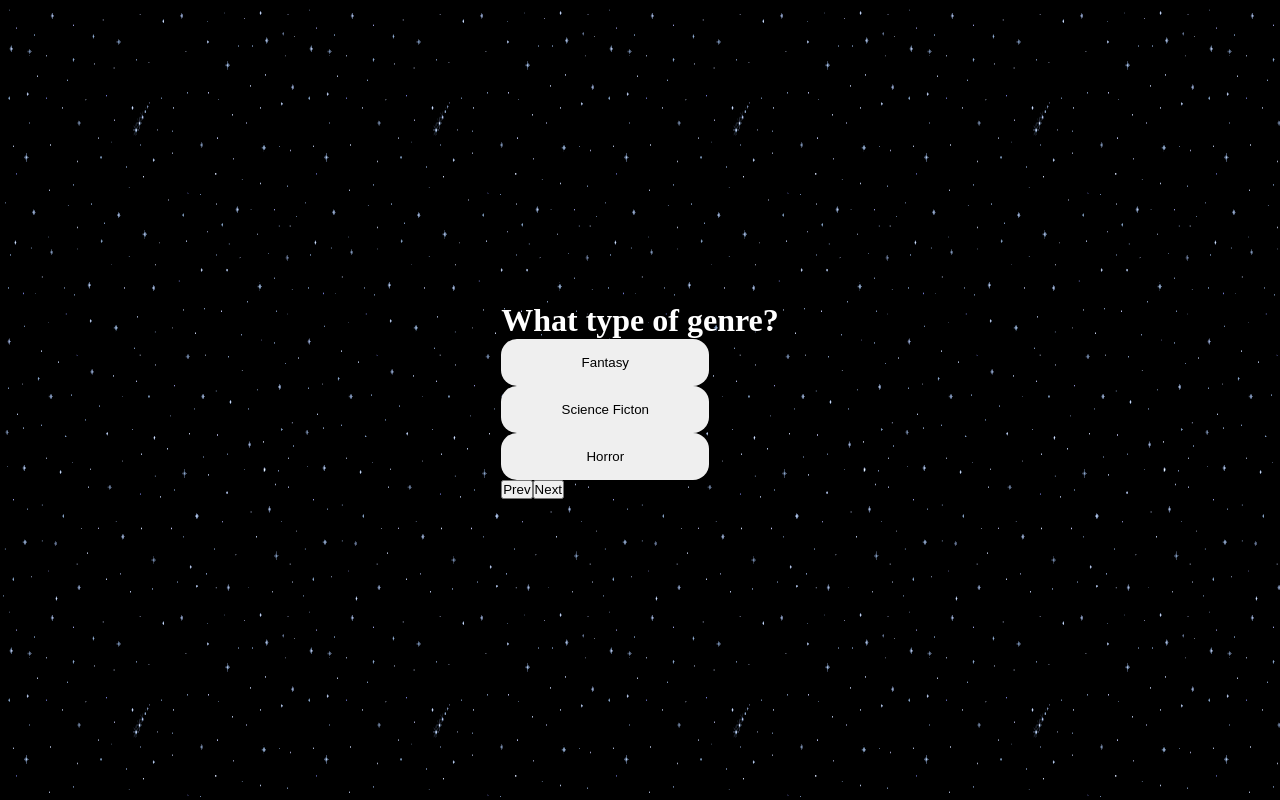
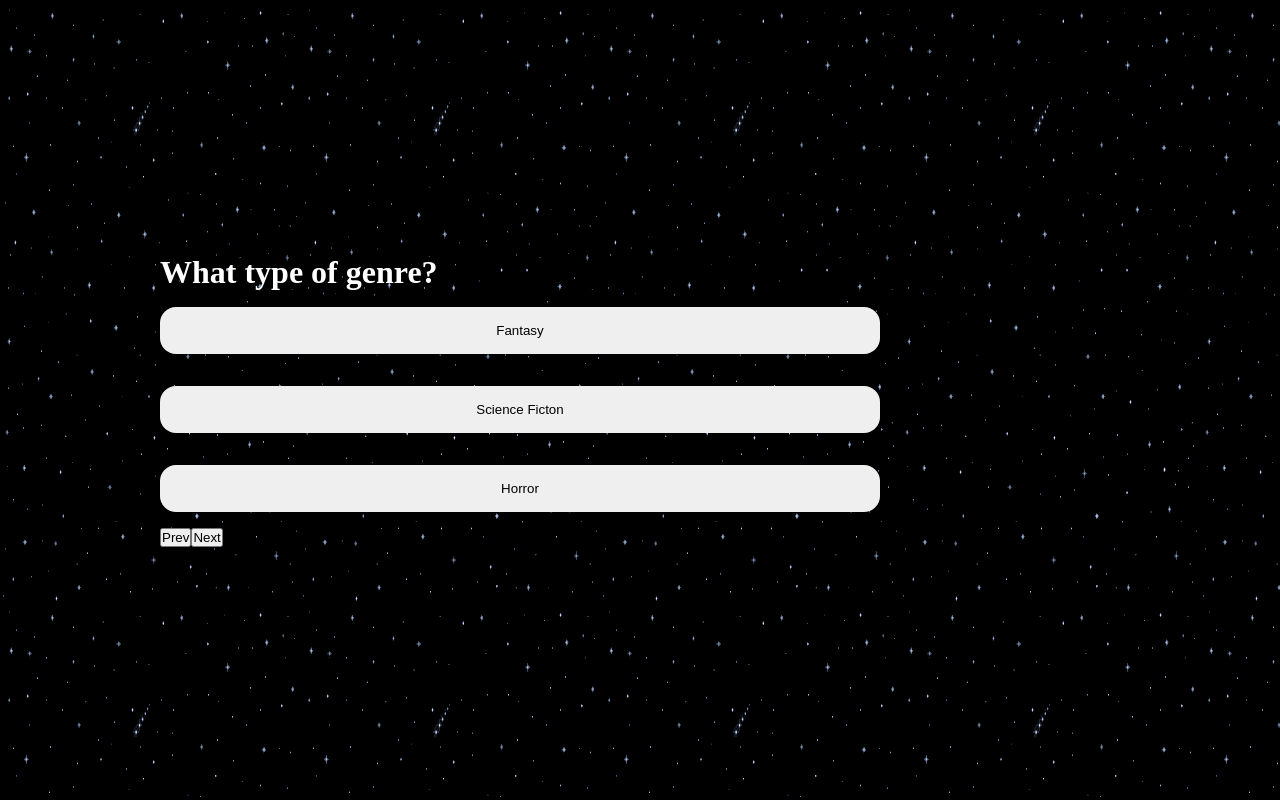
Before and after one commit to classAndrew/starprep, a React (Vite) app in the folder frontend/: page / in a window 1280 px wide. Built offline with nearby package versions, Linux system fonts and the light colour scheme.

Commit message:
Fixed grade report glitch

```diff
--- a/frontend/src/components/Form/Form.jsx
+++ b/frontend/src/components/Form/Form.jsx
@@ -7,6 +7,7 @@ import RecordPage from "./RecordPage.jsx";
 import GradingPage from "./GradingPage.jsx";
 import Script from "../Script.jsx";
 
+import "../../styles/Form.css";
 function Form() {
   const [step, setStep] = useState(1);
   const [form, setForm] = useState({
@@ -46,9 +47,9 @@ function Form() {
     switch (step) {
       case 1:
         // return <GradingPage />
-        return <Genre updateForm={updateForm} />;
+        return <Genre updateForm={updateForm} genre = {form.genre}/>;
       case 2:
-        return <Gender updateForm={updateForm} />;
+        return <Gender updateForm={updateForm} selectedGender ={form.gender}/>;
       case 3:
         return <Role updateForm={updateForm} />;
       case 4:
--- a/frontend/src/components/Form/GradingPage.jsx
+++ b/frontend/src/components/Form/GradingPage.jsx
@@ -1,6 +1,6 @@
 import React, { useState } from "react";
 import Sentence from "./Sentence.jsx";
-
+import "../../GradingPage.css";
 const GradingPage = (props) => {
   const [textProgress, setTextProgress] = useState(1);
   const texts = [
@@ -33,12 +33,12 @@ const GradingPage = (props) => {
   Object.keys(props.gradingResults).forEach((e) => {
     const score = {};
     props.gradingResults[e].forEach((emotion) => {
-        score[emotion.name] = emotion.score*100;
-    })
+      score[emotion.name] = emotion.score * 100;
+    });
     console.log(score);
     texts.push({
-        text: e,
-        score: score
+      text: e,
+      score: score,
     });
   });
 
@@ -72,7 +72,10 @@ const GradingPage = (props) => {
 
       <div style={styles.progressSection}>
         <h2>Progress Bars For: </h2>
-        <p>{texts[textProgress].text}</p>
+        <p
+        className="graded-text"
+
+        >{texts[textProgress].text}</p>
         {Object.entries(showProgressForText()).map(([key, value]) => {
           return (
             <div key={key} style={styles.progressBar}>
@@ -106,6 +109,7 @@ const GradingPage = (props) => {
 
 const styles = {
   container: {
+    color: "white",
     display: "flex",
     justifyContent: "space-between",
     padding: "20px",
@@ -113,10 +117,12 @@ const styles = {
   },
   textSection: {
     flex: 1,
+    width:"50%",
     paddingRight: "20px",
   },
   progressSection: {
     flex: 1,
+    width:"50%",
     paddingLeft: "20px",
   },
   progressBar: {
--- a/frontend/src/components/Form/Sentence.jsx
+++ b/frontend/src/components/Form/Sentence.jsx
@@ -1,6 +1,8 @@
+import "../../styles/Sentence.css";
+
 function Sentence({ sentence, index, updateProgressScore }) {
   return (
-    <div onMouseOver={() => updateProgressScore(index)}>
+    <div onMouseOver={() => updateProgressScore(index)} className="sentences">
       <p>{sentence}</p>
     </div>
   );
--- a/frontend/src/styles/Form.css
+++ b/frontend/src/styles/Form.css
@@ -1,25 +1,35 @@
-.form-header{
-    color:white;
+.form-header {
+  color: white;
   font-size: 2rem;
 }
 
-.form-btn-list{
+.form-btn-list {
   display: flex;
   flex-direction: column;
   justify-content: space-around;
+  > * {
+    margin: 1rem 0px 1rem 0px;
   }
-.form-btn{
-    padding:1rem;
+}
+.form-btn {
+  padding: 1rem;
   border-radius: 1rem;
-    border:0;
-    width:75%;
-
+  border: 0;
+  width: 75%;
 }
 
-.form-btn:hover{
+.form-btn:hover {
   cursor: pointer;
 }
 
-.list-text{
+.list-text {
   color: white;
 }
+
+form {
+  width: 75%;
+}
+
+.form-arrows {
+  padding: 1rem;
+}
--- /dev/null
+++ b/frontend/src/styles/Sentence.css
@@ -0,0 +1,3 @@
+.sentences {
+  margin: 1rem 0px 1rem 0px;
+}
```
Also changed, not shown: frontend/src/GradingPage.css (indentation only). Lines whose indentation alone changed are shown as unchanged.
